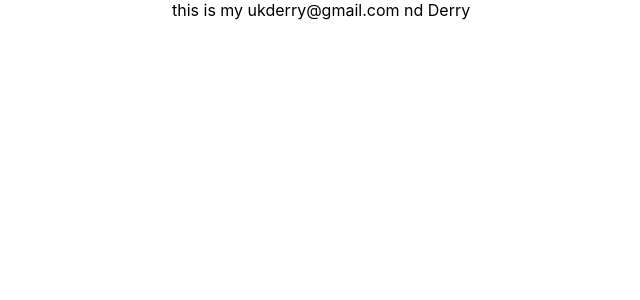
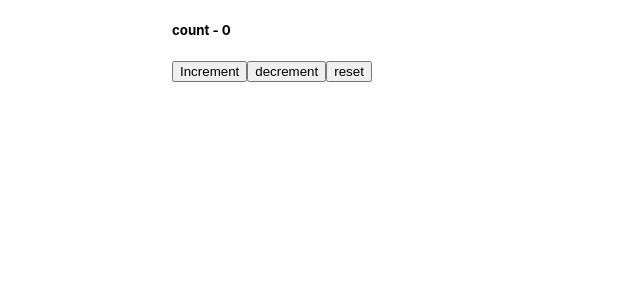
Before and after one commit to Derry-ukere/react-hooks, a React (Create React App) app: page / in a window 1280 px wide. Shown: the top 300 px of the page, without its empty margins (28-668 px from the left). Built offline with nearby package versions, Linux system fonts and the light colour scheme.

Commit message:
usereducer with string

```diff
--- a/src/App.js
+++ b/src/App.js
@@ -1,7 +1,5 @@
 import React from 'react'
-import Component from './useContext/ComponentC'
-export const UserContext = React.createContext()
-export const MailContext = React.createContext()
+import Component from './useReducers/Reduce.js'
 
 const App = () => {
   return (
@@ -11,11 +9,7 @@ const App = () => {
         marginTop: 'auto',
       }}
     >
-      <UserContext.Provider value='Derry'>
-        <MailContext.Provider value='ukderry@gmail.com'>
-          <Component />
-        </MailContext.Provider>
-      </UserContext.Provider>
+      <Component />
     </div>
   )
 }
--- /dev/null
+++ b/src/useReducers/Reduce.js
@@ -0,0 +1,33 @@
+import React, { useReducer } from 'react'
+const initialState = 0
+const reducer = (currentState, action) => {
+  // returns new state
+  switch (action) {
+    case 'increase':
+      return currentState + 1
+    case 'decrease':
+      return currentState - 1
+    case 'reset':
+      return initialState
+    default:
+      return currentState
+  }
+}
+
+const Reduce = () => {
+  const [count, dispatch] = useReducer(reducer, initialState)
+  const increase = () => dispatch('increase')
+  const decrease = () => dispatch('decrease')
+  const reset = () => dispatch('reset')
+
+  return (
+    <div>
+      <h5>count - {count} </h5>
+      <button onClick={increase}>Increment</button>
+      <button onClick={decrease}>decrement</button>
+      <button onClick={reset}>reset</button>
+    </div>
+  )
+}
+
+export default Reduce
```
Also changed, not shown: 1 other file (tests, documents, lock files or other folders).
